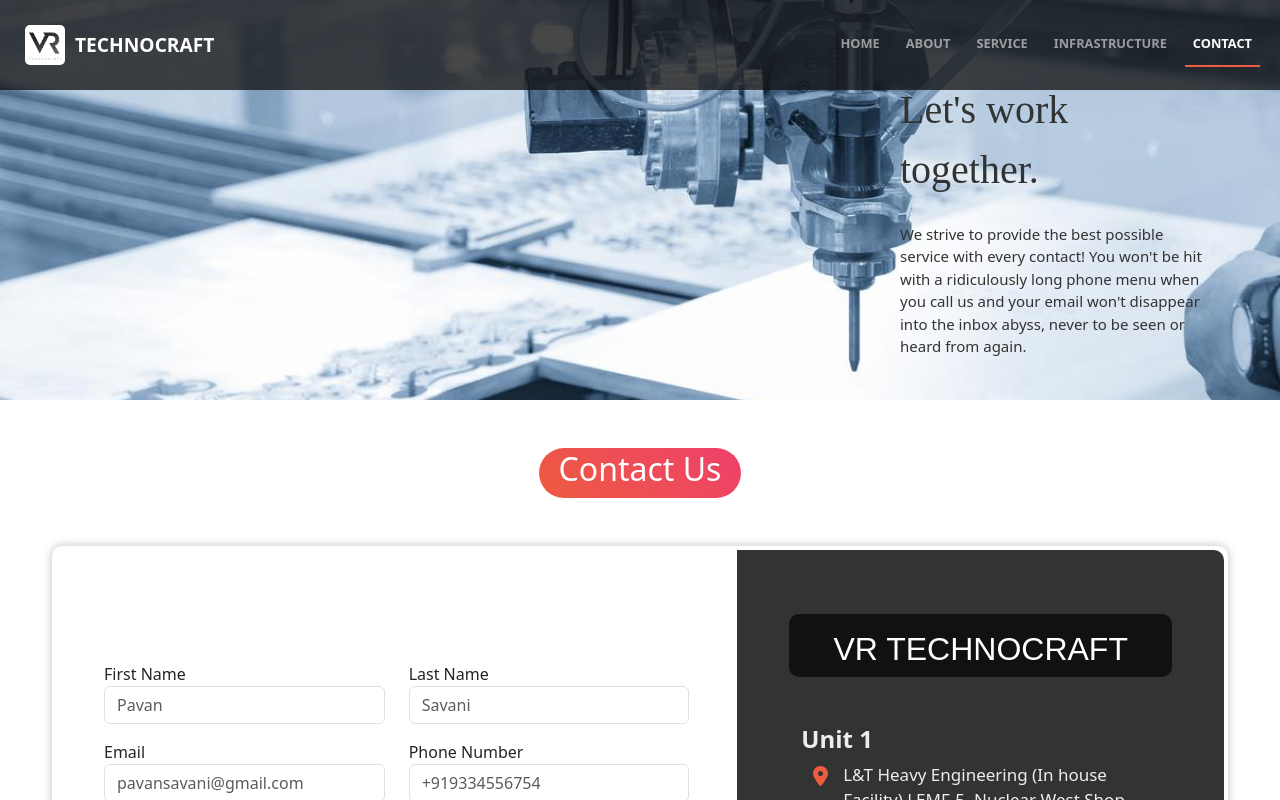
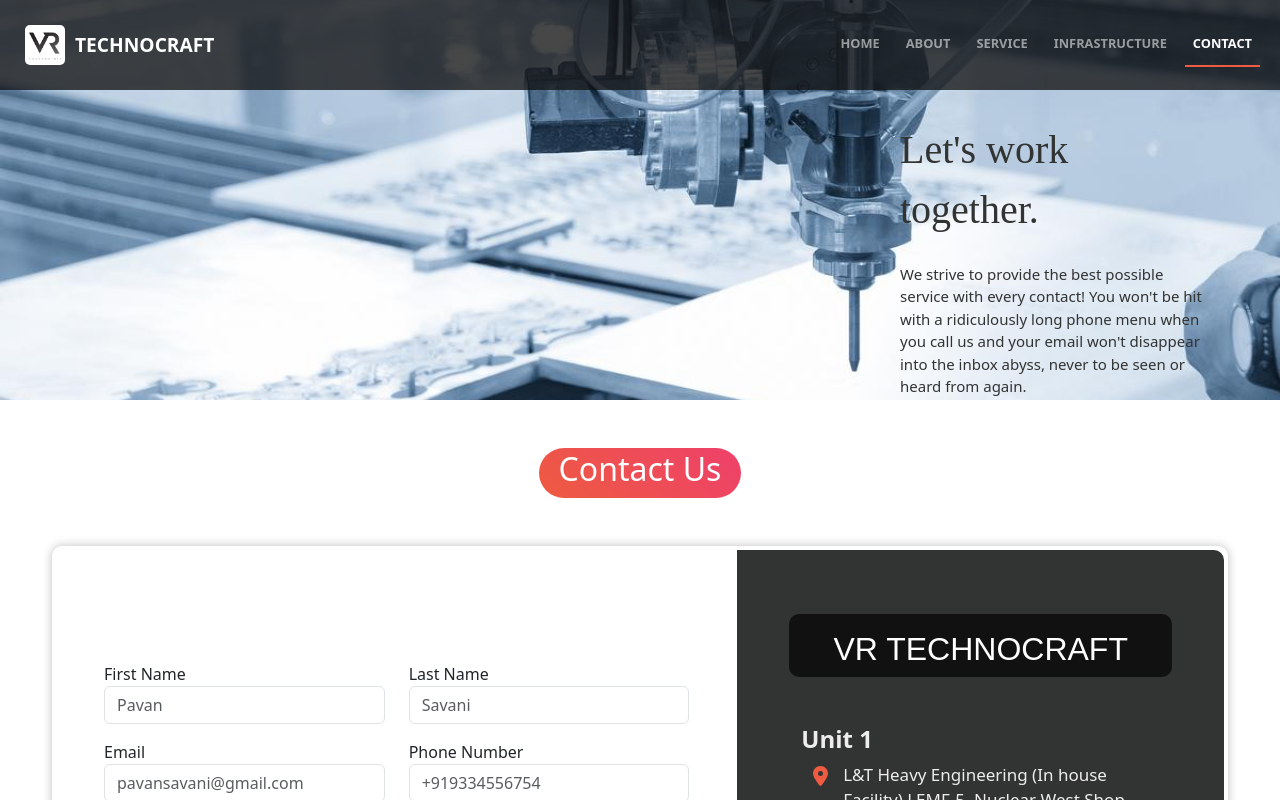
Before and after one commit to panchalravi004/VR-Tech, a React (Create React App) app: page /contact in a window 1280 px wide. Shown: the top 800 px of the page. Built offline with nearby package versions, Linux system fonts and the light colour scheme.

Commit message:
Ravi :: contact updated

```diff
--- a/src/Components/contactUs/contact/contact.css
+++ b/src/Components/contactUs/contact/contact.css
@@ -35,7 +35,7 @@
     width: 340px;
     height: 400px;
     right:5%;
-    top:20%;
+    top:30%;
     color:white;
     transition: all;
     transition: 1s;
@@ -74,7 +74,7 @@
 
 @keyframes anim {
     0% {top:300px}
-    100%{top:20%}
+    100%{top:30%}
   }
 
 
```
